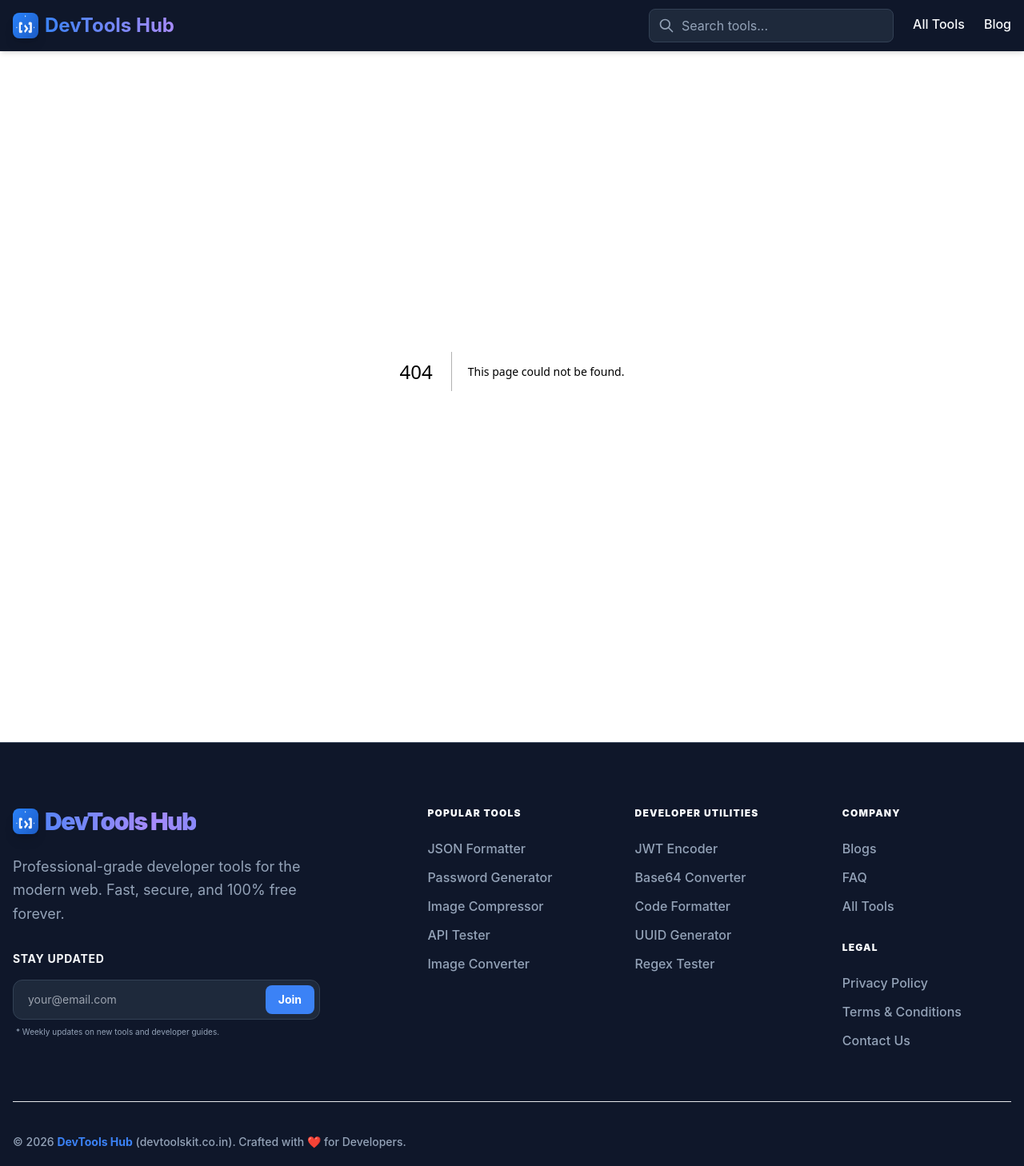
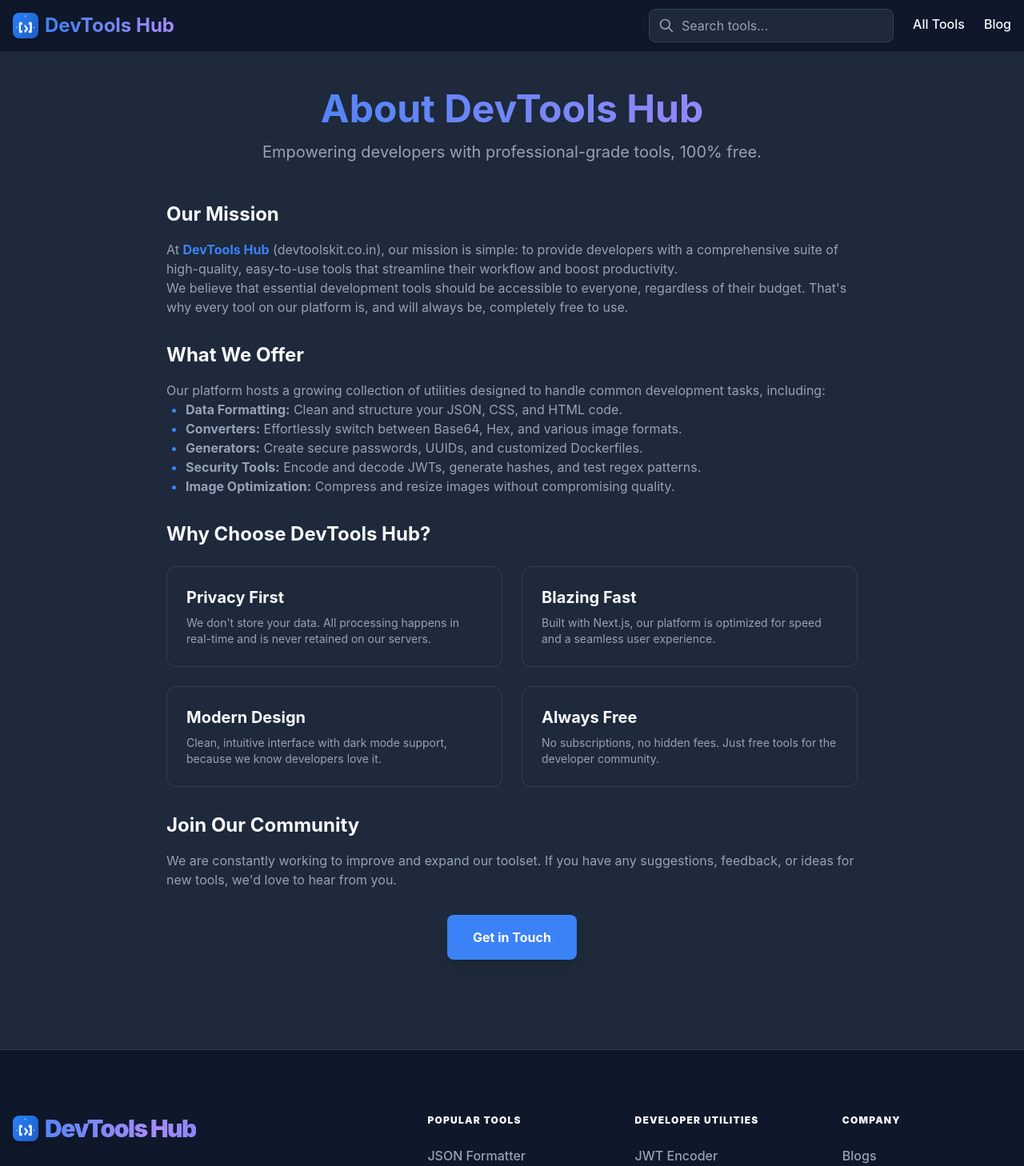
Before and after one commit to Darshik6215/DevTools-Hub, a Next.js app in the folder frontend/: page /about in a window 1280 px wide. Before the commit this address had no page. Shown: the top 1458 px of the page at 80% size. Built offline with nearby package versions, Linux system fonts and the light colour scheme.

Commit message:
redeploy

```diff
--- /dev/null
+++ b/frontend/app/about/page.js
@@ -0,0 +1,73 @@
+import Link from 'next/link'
+
+export const metadata = {
+  title: 'About Us',
+  description: 'Learn more about DevTools Hub - our mission, our tools, and our commitment to the developer community.',
+}
+
+export default function AboutUs() {
+  return (
+    <div className="container mx-auto px-4 py-12 max-w-4xl">
+      <div className="text-center mb-12 reveal">
+        <h1 className="text-4xl md:text-5xl font-bold mb-4 bg-gradient-to-r from-primary to-accent bg-clip-text text-transparent">
+          About DevTools Hub
+        </h1>
+        <p className="text-xl text-text-secondary">
+          Empowering developers with professional-grade tools, 100% free.
+        </p>
+      </div>
+
+      <div className="prose prose-lg max-w-none text-text-secondary reveal reveal-delay-1">
+        <h2 className="text-2xl font-bold mt-8 mb-4 text-text-primary">Our Mission</h2>
+        <p>
+          At <span className="text-primary font-bold">DevTools Hub</span> (devtoolskit.co.in), our mission is simple: to provide developers with a comprehensive suite of high-quality, easy-to-use tools that streamline their workflow and boost productivity.
+        </p>
+        <p>
+          We believe that essential development tools should be accessible to everyone, regardless of their budget. That's why every tool on our platform is, and will always be, completely free to use.
+        </p>
+
+        <h2 className="text-2xl font-bold mt-8 mb-4 text-text-primary">What We Offer</h2>
+        <p>
+          Our platform hosts a growing collection of utilities designed to handle common development tasks, including:
+        </p>
+        <ul className="list-disc pl-6 mb-4 marker:text-primary">
+          <li><strong>Data Formatting:</strong> Clean and structure your JSON, CSS, and HTML code.</li>
+          <li><strong>Converters:</strong> Effortlessly switch between Base64, Hex, and various image formats.</li>
+          <li><strong>Generators:</strong> Create secure passwords, UUIDs, and customized Dockerfiles.</li>
+          <li><strong>Security Tools:</strong> Encode and decode JWTs, generate hashes, and test regex patterns.</li>
+          <li><strong>Image Optimization:</strong> Compress and resize images without compromising quality.</li>
+        </ul>
+
+        <h2 className="text-2xl font-bold mt-8 mb-4 text-text-primary">Why Choose DevTools Hub?</h2>
+        <div className="grid md:grid-cols-2 gap-6 mt-6">
+          <div className="p-6 bg-bg-secondary border border-border rounded-xl">
+            <h3 className="text-xl font-bold mb-2 text-text-primary">Privacy First</h3>
+            <p className="text-sm">We don't store your data. All processing happens in real-time and is never retained on our servers.</p>
+          </div>
+          <div className="p-6 bg-bg-secondary border border-border rounded-xl">
+            <h3 className="text-xl font-bold mb-2 text-text-primary">Blazing Fast</h3>
+            <p className="text-sm">Built with Next.js, our platform is optimized for speed and a seamless user experience.</p>
+          </div>
+          <div className="p-6 bg-bg-secondary border border-border rounded-xl">
+            <h3 className="text-xl font-bold mb-2 text-text-primary">Modern Design</h3>
+            <p className="text-sm">Clean, intuitive interface with dark mode support, because we know developers love it.</p>
+          </div>
+          <div className="p-6 bg-bg-secondary border border-border rounded-xl">
+            <h3 className="text-xl font-bold mb-2 text-text-primary">Always Free</h3>
+            <p className="text-sm">No subscriptions, no hidden fees. Just free tools for the developer community.</p>
+          </div>
+        </div>
+
+        <h2 className="text-2xl font-bold mt-8 mb-4 text-text-primary">Join Our Community</h2>
+        <p>
+          We are constantly working to improve and expand our toolset. If you have any suggestions, feedback, or ideas for new tools, we'd love to hear from you.
+        </p>
+        <div className="mt-8 text-center">
+          <Link href="/contact" className="inline-block px-8 py-4 bg-primary text-white font-bold rounded-lg hover:opacity-90 transition-all shadow-lg transform active:scale-95">
+            Get in Touch
+          </Link>
+        </div>
+      </div>
+    </div>
+  )
+}
--- a/frontend/app/contact/page.js
+++ b/frontend/app/contact/page.js
@@ -131,7 +131,7 @@ export default function ContactPage() {
                 <h3 className="font-semibold mb-2 flex items-center gap-2 text-text-primary">
                   <span>📧</span> Email
                 </h3>
-                <p className="text-text-secondary">support@devtoolshub.com</p>
+                <p className="text-text-secondary">support@devtoolskit.co.in</p>
               </div>
 
               <div>
--- a/frontend/app/privacy-policy/page.js
+++ b/frontend/app/privacy-policy/page.js
@@ -14,7 +14,7 @@ export default function PrivacyPolicy() {
 
       <div className="prose prose-lg max-w-none text-text-secondary reveal reveal-delay-1">
         <p className="mb-6">
-          <strong className="text-text-primary">Last Updated:</strong> January 15, 2024
+          <strong className="text-text-primary">Last Updated:</strong> May 3, 2026
         </p>
 
         <h2 className="text-2xl font-bold mt-8 mb-4 text-text-primary">1. Introduction</h2>
--- a/frontend/app/sitemap.js
+++ b/frontend/app/sitemap.js
@@ -200,6 +200,12 @@ export default function sitemap() {
       priority: 0.5,
     },
     {
+      url: `${baseUrl}/about`,
+      lastModified: currentDate,
+      changeFrequency: 'monthly',
+      priority: 0.6,
+    },
+    {
       url: `${baseUrl}/contact`,
       lastModified: currentDate,
       changeFrequency: 'monthly',
--- a/frontend/app/terms/page.js
+++ b/frontend/app/terms/page.js
@@ -14,7 +14,7 @@ export default function TermsAndConditions() {
 
       <div className="prose prose-lg max-w-none text-text-secondary reveal reveal-delay-1">
         <p className="mb-6">
-          <strong className="text-text-primary">Last Updated:</strong> January 15, 2024
+          <strong className="text-text-primary">Last Updated:</strong> May 3, 2026
         </p>
 
         <h2 className="text-2xl font-bold mt-8 mb-4 text-text-primary">1. Acceptance of Terms</h2>
--- a/frontend/components/Footer.jsx
+++ b/frontend/components/Footer.jsx
@@ -47,6 +47,7 @@ export default function Footer() {
     ],
     legal: [
       { name: 'Privacy Policy', href: '/privacy-policy' },
+      { name: 'About Us', href: '/about' },
       { name: 'Terms & Conditions', href: '/terms' },
       { name: 'Contact Us', href: '/contact' },
     ]
```
